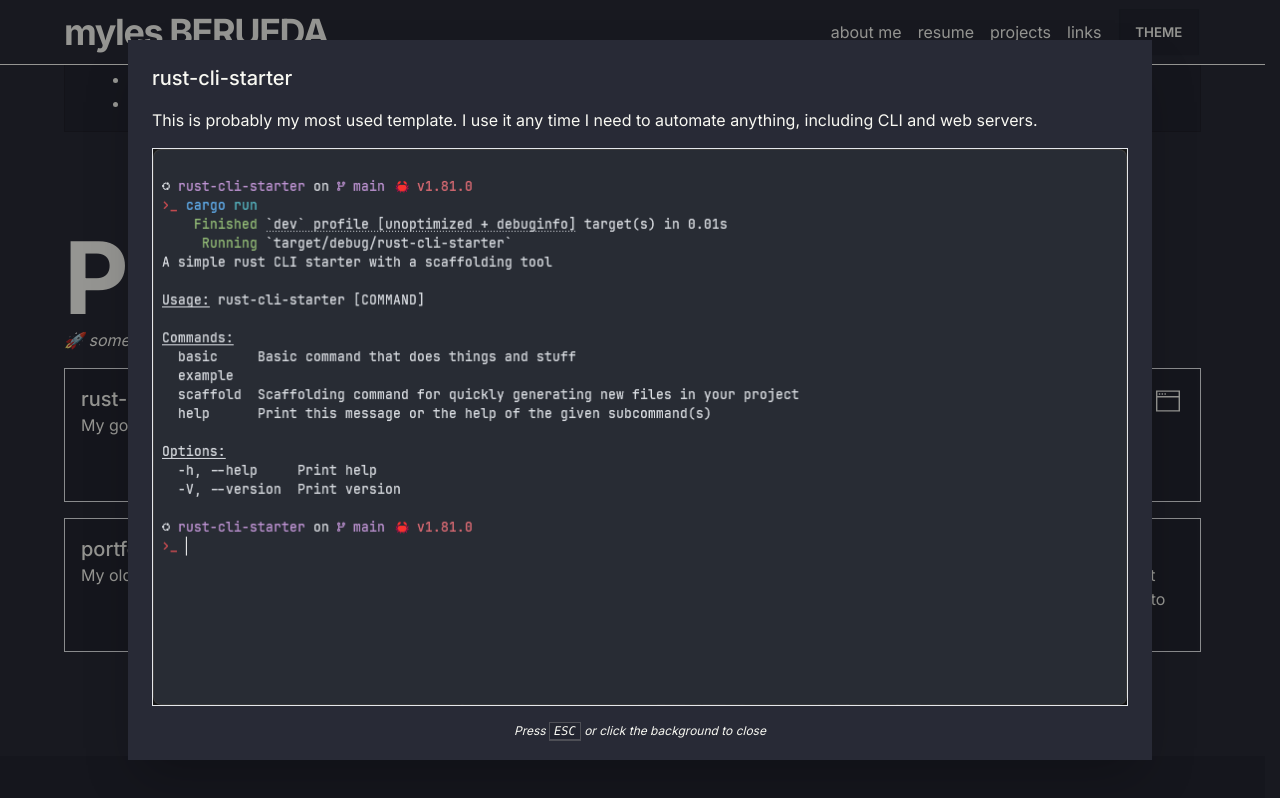
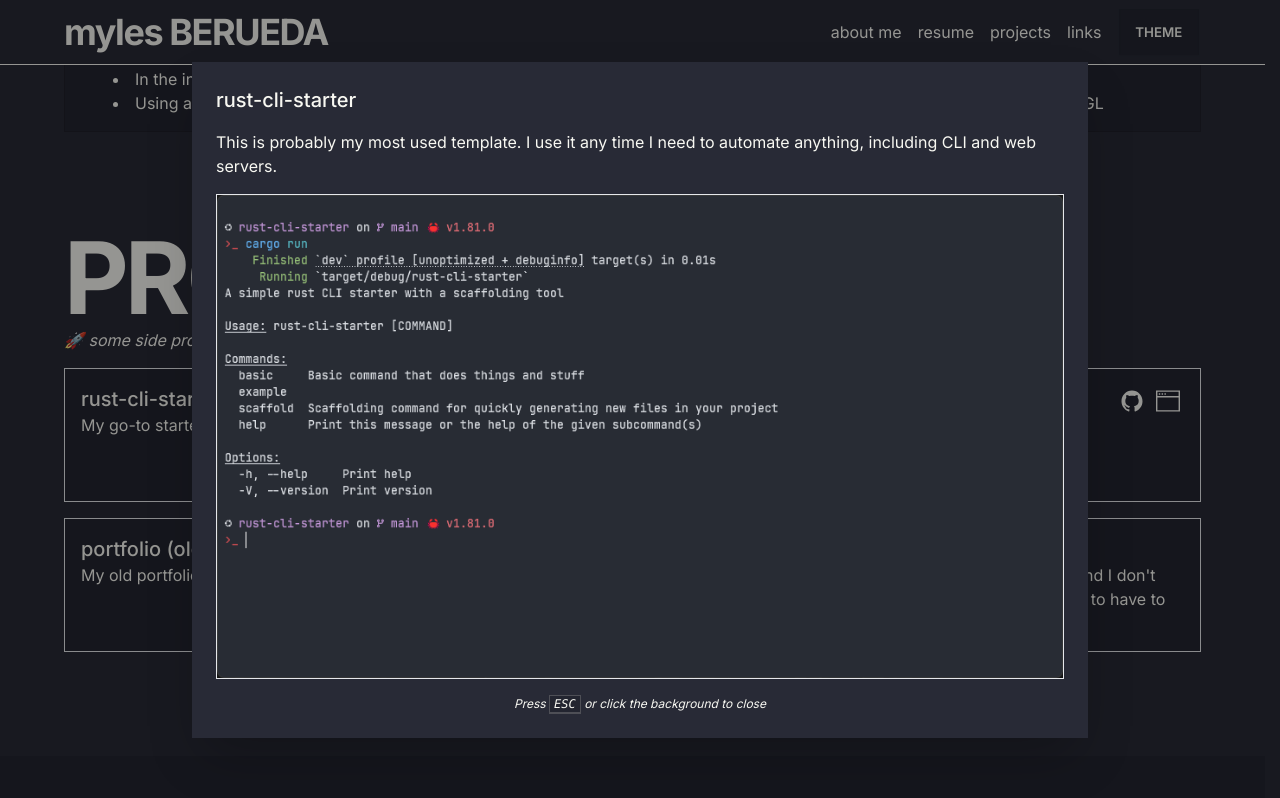
Before and after one commit to MylesWritesCode/portfolio-next, a Next.js app: page / in a window 1280 px wide. Both pictures are taken after a click on the button 599 px from the left and 4013 px from the top of the page. Shown: the part 3608-4406 px from the top of the page. Built offline with nearby package versions, Linux system fonts and the light colour scheme.

Commit message:
fixes width for modal

```diff
--- a/src/app/_components/home/projects.tsx
+++ b/src/app/_components/home/projects.tsx
@@ -30,7 +30,7 @@ export function Projects() {
     const url = p.title.toLowerCase().replace(/\s/g, '-');
 
     const C = () => (
-      <div className='flex max-h-[80%] flex-col gap-4'>
+      <div className='flex flex-col gap-4'>
         <h3 className='font-medium text-xl'>{p.title}</h3>
         {p.description.long && <p>{p.description.long}</p>}
         <div className='carousel w-full border'>
--- a/src/components/modal.tsx
+++ b/src/components/modal.tsx
@@ -23,7 +23,7 @@ export const Modal = React.forwardRef<ModalRef, ModalProps>(({ id, children, onC
 
   return (
     <dialog id={id} ref={modalRef} className='modal modal-bottom sm:modal-middle' onClose={handleOnClose}>
-      <div className='modal-box !max-w-[80%]'>
+      <div className='modal-box !max-w-[70%]'>
         {children}
         <div className='mt-4 flex items-center justify-center'>
           <span className='text-base-content text-xs italic'>
```
